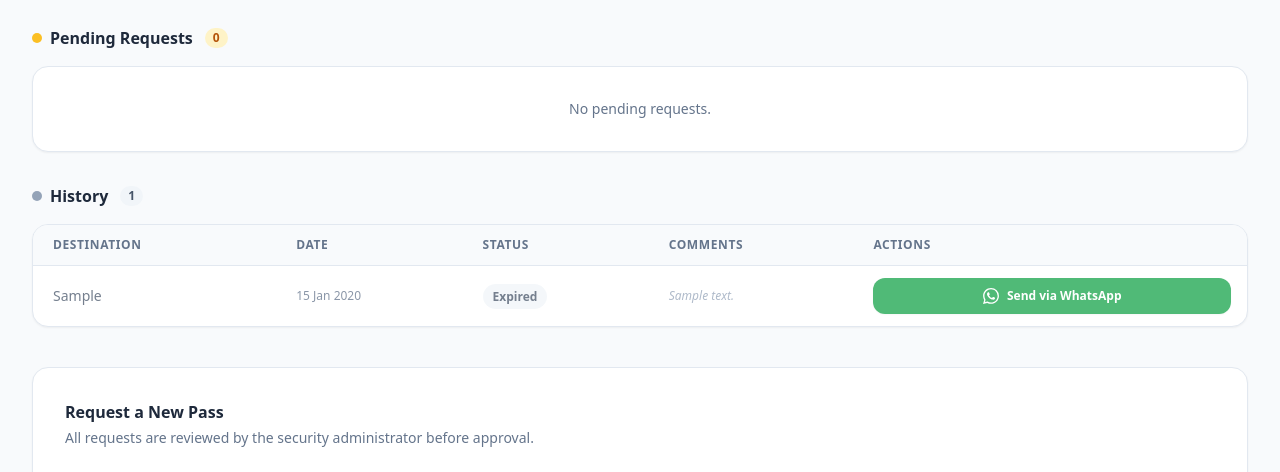
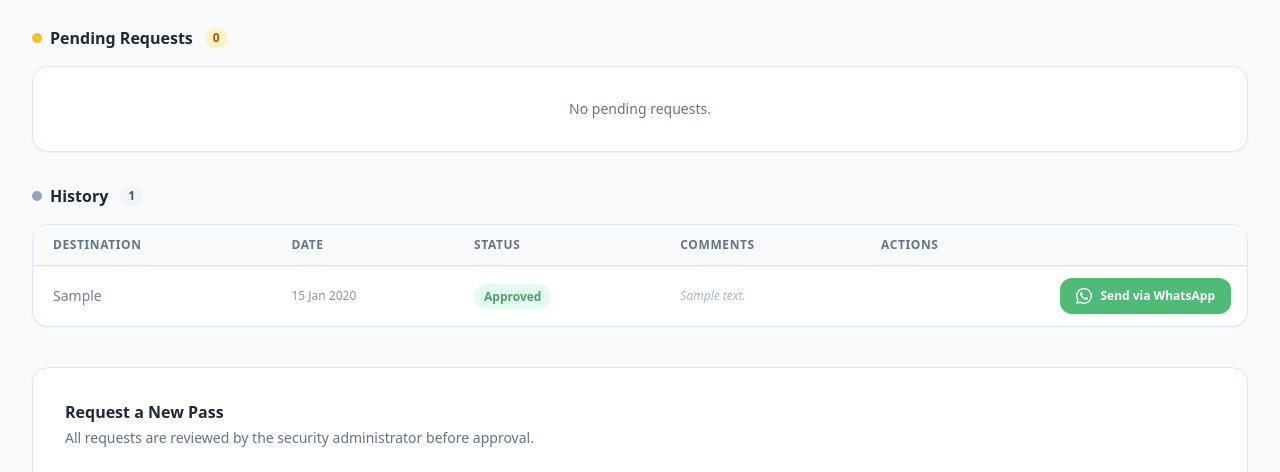
Before and after one commit to ellislit/DVMS, a Flask app: page /requester in a window 1280 px wide. Shown: the part 412-884 px from the top of the page. Run offline with Flask 3, Linux system fonts and the light colour scheme; a user stored in the database is signed in; tables that the repository leaves empty hold one stand-in row (values such as "Sample post"); some libraries are stand-ins or nearby versions.

Commit message:
UI refinements: fixed WhatsApp button logic for expired passes and added custom scrollbar to history table

```diff
--- a/templates/requester.html
+++ b/templates/requester.html
@@ -1,23 +1,42 @@
 {% extends "base.html" %}
 {% block title %}My Gate Passes{% endblock %}
 
-{% macro pass_actions(pass) %}
-<div class="flex items-center justify-end">
-  {% if pass.status in ('Approved', 'Checked In') and pass.qr_token %}
+{% block extra_head %}
+<style>
+  .custom-scrollbar::-webkit-scrollbar {
+    width: 6px;
+  }
+  .custom-scrollbar::-webkit-scrollbar-track {
+    background: transparent;
+  }
+  .custom-scrollbar::-webkit-scrollbar-thumb {
+    background-color: #cbd5e1;
+    border-radius: 3px;
+  }
+</style>
+{% endblock %}
+
+{% macro whatsapp_action(pass) %}
   {% set qr_link = url_for('pass_qr_image', qr_token=pass.qr_token, _external=True) %}
   {% set wa_text = "Hello " ~ pass.visitor_name ~ "! Your Kabarak University Gate Pass is approved. Token: " ~ pass.qr_token ~ ". View your QR Code here: " ~ qr_link %}
   <a href="https://wa.me/?text={{ wa_text | urlencode }}"
      target="_blank"
      rel="noopener noreferrer"
      aria-label="Send gate pass to {{ pass.visitor_name }} via WhatsApp"
-       class="inline-flex w-full items-center justify-center gap-2 bg-green-600 hover:bg-green-700 focus:outline-none focus:ring-2
+     class="inline-flex w-full sm:w-auto items-center justify-center gap-2 bg-green-600 hover:bg-green-700 focus:outline-none focus:ring-2
             focus:ring-green-500 focus:ring-offset-2 text-white font-semibold text-xs px-4 py-2.5 rounded-xl
-              transition shadow-sm">
+            transition shadow-sm whitespace-nowrap">
     <svg class="w-4 h-4 shrink-0" fill="currentColor" viewBox="0 0 24 24" aria-hidden="true">
       <path d="M17.472 14.382c-.297-.149-1.758-.867-2.03-.967-.273-.099-.471-.148-.67.15-.197.297-.767.966-.94 1.164-.173.199-.347.223-.644.075-.297-.15-1.255-.463-2.39-1.475-.883-.788-1.48-1.761-1.653-2.059-.173-.297-.018-.458.13-.606.134-.133.298-.347.446-.52.149-.174.198-.298.298-.497.099-.198.05-.371-.025-.52-.075-.149-.669-1.612-.916-2.207-.242-.579-.487-.5-.669-.51-.173-.008-.371-.01-.57-.01-.198 0-.52.074-.792.372-.272.297-1.04 1.016-1.04 2.479 0 1.462 1.065 2.875 1.213 3.074.149.198 2.096 3.2 5.077 4.487.709.306 1.262.489 1.694.625.712.227 1.36.195 1.871.118.571-.085 1.758-.719 2.006-1.413.248-.694.248-1.289.173-1.413-.074-.124-.272-.198-.57-.347m-5.421 7.403h-.004a9.87 9.87 0 01-5.031-1.378l-.361-.214-3.741.982.998-3.648-.235-.374a9.86 9.86 0 01-1.51-5.26c.001-5.45 4.436-9.884 9.888-9.884 2.64 0 5.122 1.03 6.988 2.898a9.825 9.825 0 012.893 6.994c-.003 5.45-4.437 9.884-9.885 9.884m8.413-18.297A11.815 11.815 0 0012.05 0C5.495 0 .16 5.335.157 11.892c0 2.096.547 4.142 1.588 5.945L.057 24l6.305-1.654a11.882 11.882 0 005.683 1.448h.005c6.554 0 11.89-5.335 11.893-11.893a11.821 11.821 0 00-3.48-8.413z"/>
     </svg>
     Send via WhatsApp
   </a>
+{% endmacro %}
+
+{% macro pass_actions(pass) %}
+<div class="flex items-center justify-end">
+  {% if pass.status in ('Approved', 'Checked In') and pass.qr_token %}
+    {{ whatsapp_action(pass) }}
   {% elif pass.status == 'Pending' %}
     <span class="inline-flex items-center gap-1.5 px-3 py-1.5 rounded-full bg-amber-100 text-amber-800
                  text-xs font-semibold select-none" role="status">
@@ -34,6 +53,36 @@
       </svg>
       Request Denied
     </span>
+  {% endif %}
+</div>
+{% endmacro %}
+
+{% macro history_pass_actions(pass) %}
+<div class="flex items-center justify-end">
+  {% if pass.status == 'Rejected' %}
+    <span class="inline-flex items-center gap-1.5 px-3 py-1.5 rounded-full bg-red-100 text-red-800
+                 text-xs font-semibold select-none" role="status">
+      <svg class="w-3.5 h-3.5 shrink-0" fill="none" stroke="currentColor" stroke-width="2" viewBox="0 0 24 24" aria-hidden="true">
+        <path stroke-linecap="round" stroke-linejoin="round" d="M6 18L18 6M6 6l12 12"/>
+      </svg>
+      Request Denied
+    </span>
+  {% elif pass.status in ('Expired', 'Checked Out') %}
+    <button type="button" disabled
+            aria-label="Pass expired — sharing unavailable"
+            class="inline-flex items-center justify-center gap-1.5 bg-slate-100 text-slate-400 font-semibold
+                   text-xs px-4 py-2 rounded-xl cursor-not-allowed whitespace-nowrap">
+      Pass Expired
+    </button>
+  {% elif pass.status in ('Approved', 'Checked In') and pass.qr_token %}
+    {{ whatsapp_action(pass) }}
+  {% else %}
+    <button type="button" disabled
+            aria-label="Pass expired — sharing unavailable"
+            class="inline-flex items-center justify-center gap-1.5 bg-slate-100 text-slate-400 font-semibold
+                   text-xs px-4 py-2 rounded-xl cursor-not-allowed whitespace-nowrap">
+      Pass Expired
+    </button>
   {% endif %}
 </div>
 {% endmacro %}
@@ -217,8 +266,9 @@
 
   {% if expired_passes %}
     <div class="bg-white rounded-2xl border border-slate-200 shadow-sm overflow-hidden">
+      <div class="max-h-[240px] overflow-y-auto overflow-x-auto custom-scrollbar">
         <table class="w-full text-sm">
-        <thead class="bg-slate-50 border-b border-slate-200">
+          <thead class="sticky top-0 z-10 bg-slate-50 border-b border-slate-200 shadow-sm">
             <tr>
               <th class="text-left text-xs font-semibold text-slate-500 uppercase tracking-wider px-5 py-3">Destination</th>
               <th class="text-left text-xs font-semibold text-slate-500 uppercase tracking-wider px-4 py-3">Date</th>
@@ -231,20 +281,27 @@
             {% for pass in expired_passes %}
               <tr class="hover:bg-slate-50 transition opacity-75">
                 <td class="px-5 py-3 text-slate-600">{{ pass.destination }}</td>
-              <td class="px-4 py-3 text-slate-500 text-xs">{{ pass.visit_date.strftime('%d %b %Y') }}</td>
+                <td class="px-4 py-3 text-slate-500 text-xs whitespace-nowrap">{{ pass.visit_date.strftime('%d %b %Y') }}</td>
                 <td class="px-4 py-3">
                   {% if pass.status == 'Rejected' %}
                     <span class="px-2.5 py-1 rounded-full bg-red-100 text-red-700 text-xs font-semibold">Rejected</span>
+                  {% elif pass.status == 'Checked Out' %}
+                    <span class="px-2.5 py-1 rounded-full bg-slate-100 text-slate-600 text-xs font-semibold">Checked Out</span>
+                  {% elif pass.status == 'Expired' %}
+                    <span class="px-2.5 py-1 rounded-full bg-slate-100 text-slate-600 text-xs font-semibold">Expired</span>
+                  {% elif pass.status in ('Approved', 'Checked In') %}
+                    <span class="px-2.5 py-1 rounded-full bg-green-100 text-green-700 text-xs font-semibold">{{ pass.status }}</span>
                   {% else %}
-                  <span class="px-2.5 py-1 rounded-full bg-slate-100 text-slate-600 text-xs font-semibold">Expired</span>
+                    <span class="px-2.5 py-1 rounded-full bg-slate-100 text-slate-600 text-xs font-semibold">{{ pass.status }}</span>
                   {% endif %}
                 </td>
                 <td class="px-4 py-3 text-xs text-slate-400 italic">{{ pass.comments or '—' }}</td>
-              <td class="px-4 py-3">{{ pass_actions(pass) }}</td>
+                <td class="px-4 py-3">{{ history_pass_actions(pass) }}</td>
               </tr>
             {% endfor %}
           </tbody>
         </table>
+      </div>
     </div>
   {% else %}
     <div class="bg-white rounded-2xl border border-slate-200 shadow-sm p-8 text-center">
```
Lines whose indentation alone changed are shown as unchanged.
